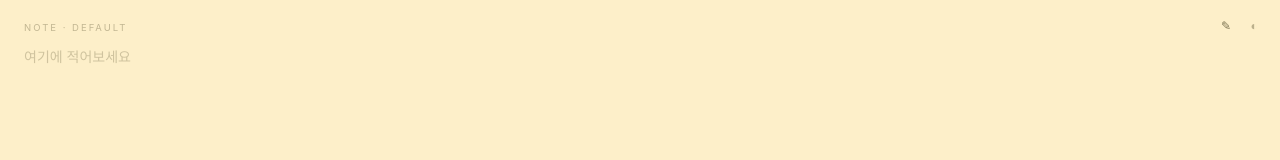
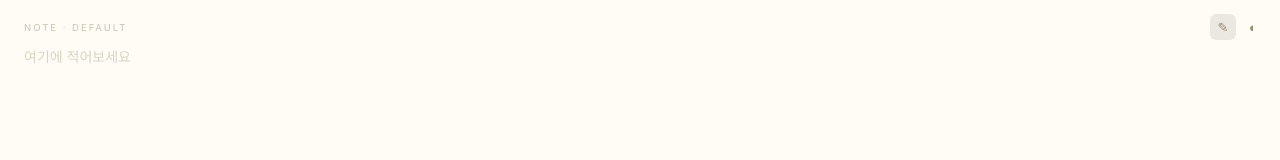
Before and after one commit to allie1231/itit-widgets, a plain HTML site: page note/index.html in a window 1280 px wide. Both pictures are taken after a click on the button "편집". Drawn offline with Linux system fonts and the light colour scheme; a web font is replaced by a local one.

Commit message:
Add files via upload

```diff
--- a/note/index.html
+++ b/note/index.html
@@ -7,24 +7,28 @@
 <link rel="stylesheet" href="https://cdn.jsdelivr.net/gh/orioncactus/pretendard@v1.3.9/dist/web/static/pretendard.css" />
 <link rel="stylesheet" href="../style.css" />
 <style>
-  body { padding: 0; }
+  body { padding: 0; overflow: hidden; }
+
   .note {
     position: relative;
     width: 100vw;
+    height: 100vh;
     min-height: 100vh;
-    padding: 22px 24px 20px;
-    background: var(--bg, #FDEFC9);
-    color: var(--fg, #7B7250);
+    padding: 22px 24px 22px;
+    background: var(--bg, #FEFCF5);
+    color: var(--fg, #9A8B6E);
     transition: background .25s, color .25s;
     display: flex;
     flex-direction: column;
+    box-sizing: border-box;
   }
   .id-label {
     font-size: 9.5px;
     letter-spacing: 2px;
-    opacity: .45;
+    opacity: .5;
     text-transform: uppercase;
     margin-bottom: 12px;
+    color: inherit;
   }
   .content {
     flex: 1;
@@ -35,6 +39,8 @@
     word-break: break-word;
     color: inherit;
     font-family: inherit;
+    overflow-y: auto;
+    padding-bottom: 20px;
   }
   .content:empty::before {
     content: attr(data-placeholder);
@@ -44,7 +50,7 @@
     caret-color: currentColor;
   }
 
-  /* toolbar */
+  /* toolbar - 항상 살짝 보이게 */
   .toolbar {
     position: absolute;
     top: 14px;
@@ -52,38 +58,41 @@
     display: flex;
     gap: 4px;
     align-items: center;
-    opacity: 0;
+    z-index: 20;
+    opacity: .4;
     transition: opacity .2s;
   }
   .note:hover .toolbar { opacity: 1; }
   .tb-btn {
-    width: 24px;
-    height: 24px;
+    width: 26px;
+    height: 26px;
     border: none;
     background: transparent;
     color: inherit;
-    opacity: .5;
     cursor: pointer;
     border-radius: 6px;
-    font-size: 12px;
+    font-size: 13px;
     display: grid;
     place-items: center;
     padding: 0;
+    line-height: 1;
   }
-  .tb-btn:hover { opacity: 1; background: rgba(0,0,0,.05); }
+  .tb-btn:hover { background: rgba(0,0,0,.06); }
+  .tb-btn.active { background: rgba(0,0,0,.08); }
 
   /* color panel */
   .panel {
     position: absolute;
-    top: 44px;
+    top: 48px;
     right: 14px;
     background: white;
     border-radius: 10px;
-    padding: 10px 12px;
-    box-shadow: 0 4px 16px rgba(0,0,0,.08);
+    padding: 12px 14px;
+    box-shadow: 0 4px 20px rgba(0,0,0,.1);
     display: none;
-    z-index: 10;
-    min-width: 180px;
+    z-index: 30;
+    min-width: 200px;
+    color: #555;
   }
   .panel.on { display: block; }
   .panel h4 {
@@ -100,24 +109,28 @@
     gap: 5px;
     margin-bottom: 12px;
   }
+  .swatches:last-child { margin-bottom: 0; }
   .swatch {
     aspect-ratio: 1;
     border-radius: 5px;
-    border: 1.5px solid transparent;
+    border: 1.5px solid rgba(0,0,0,.05);
     cursor: pointer;
+    padding: 0;
+    transition: transform .1s;
   }
-  .swatch:hover { border-color: rgba(0,0,0,.15); }
-  .swatch.active { border-color: rgba(0,0,0,.4); }
+  .swatch:hover { transform: scale(1.1); }
+  .swatch.active { border-color: rgba(0,0,0,.5); }
 
   .saved-hint {
     position: absolute;
-    bottom: 12px;
-    right: 16px;
+    bottom: 14px;
+    right: 18px;
     font-size: 9px;
     opacity: 0;
-    letter-spacing: 1px;
+    letter-spacing: 1.5px;
     text-transform: uppercase;
     transition: opacity .3s;
+    pointer-events: none;
   }
   .saved-hint.show { opacity: .5; }
 </style>
@@ -127,8 +140,8 @@
   <div class="id-label" id="idLabel">note</div>
 
   <div class="toolbar">
-    <button class="tb-btn" id="editBtn" title="편집">✎</button>
-    <button class="tb-btn" id="colorBtn" title="색">◐</button>
+    <button type="button" class="tb-btn" id="editBtn" title="편집" aria-label="편집">✎</button>
+    <button type="button" class="tb-btn" id="colorBtn" title="색" aria-label="색">◐</button>
   </div>
 
   <div class="panel" id="panel">
@@ -144,33 +157,35 @@
 </div>
 
 <script>
+  // 옅은 파스텔 톤 (배경) - 눈에 편한 옅기
   const BG_PALETTE = [
-    '#FDEFC9', // 버터
-    '#FCE0E7', // 블러시
-    '#D8E9F4', // 하늘
-    '#E7F0DC', // 민트
-    '#EDE4F0', // 라일락
-    '#F5E6DA', // 크림
-    '#F5D8D0', // 살구
-    '#DCE9DC', // 세이지
     '#FFFFFF', // 화이트
-    '#F5F2EC', // 아이보리
-    '#E8E4DC', // 그레이지
-    '#7B98AE', // 잉크
+    '#FEFCF5', // 아이보리
+    '#FDF7E8', // 옅은 버터
+    '#FDF1F0', // 옅은 블러시
+    '#F5FAFD', // 옅은 하늘
+    '#F3F8ED', // 옅은 민트
+    '#F8F3F8', // 옅은 라일락
+    '#FBF6F0', // 옅은 크림
+    '#F5F0EC', // 그레이지
+    '#F0F5F0', // 옅은 세이지
+    '#FDEFC9', // 진한 버터
+    '#FCE0E7', // 진한 블러시
   ];
+  // 글자색 (배경과 대비)
   const FG_PALETTE = [
-    '#7B7250', // 다크 브라운
+    '#5A5A5A', // 진한 그레이
+    '#7B7250', // 브라운
+    '#5A7A93', // 잉크
     '#8A5A6E', // 다크 블러시
-    '#5A7A93', // 다크 잉크
+    '#6E5A7A', // 다크 라일락
     '#5E7A4E', // 다크 그린
-    '#6E5A7A', // 다크 라일락
-    '#8A7B6E', // 다크 크림
-    '#9E6E5E', // 다크 살구
-    '#556B55', // 다크 세이지
-    '#333333', // 다크 그레이
-    '#6E6A5E', // 웜 그레이
-    '#4A4A4A', // 차콜
-    '#FFFFFF', // 화이트
+    '#9A8B6E', // 옅은 브라운
+    '#8A9AA8', // 옅은 잉크
+    '#333333', // 차콜
+    '#7B98AE', // 미디엄 잉크
+    '#B0A090', // 옅은 브라운
+    '#A08590', // 옅은 로즈
   ];
 
   const params = new URLSearchParams(location.search);
@@ -178,35 +193,41 @@
   document.getElementById('idLabel').textContent = 'note · ' + id;
 
   const KEY = 'itit.note.' + id;
-  const state = load();
+  let state = load();
 
   function load() {
     try {
       const v = JSON.parse(localStorage.getItem(KEY));
       if (v && typeof v === 'object') return v;
     } catch(e){}
-    return { text: '', bg: BG_PALETTE[0], fg: FG_PALETTE[0] };
+    return { text: '', bg: BG_PALETTE[1], fg: FG_PALETTE[6] };
   }
   function save() {
     localStorage.setItem(KEY, JSON.stringify(state));
     const hint = document.getElementById('hint');
     hint.classList.add('show');
-    setTimeout(() => hint.classList.remove('show'), 1200);
+    clearTimeout(save._t);
+    save._t = setTimeout(() => hint.classList.remove('show'), 1000);
   }
 
   function apply() {
-    document.getElementById('note').style.setProperty('--bg', state.bg);
-    document.getElementById('note').style.setProperty('--fg', state.fg);
-    document.getElementById('content').textContent = state.text || '';
+    const note = document.getElementById('note');
+    note.style.setProperty('--bg', state.bg);
+    note.style.setProperty('--fg', state.fg);
+    const content = document.getElementById('content');
+    if (!editing) content.textContent = state.text || '';
   }
 
   function buildSwatches(container, palette, current, onPick) {
     container.innerHTML = '';
     palette.forEach(c => {
-      const el = document.createElement('div');
+      const el = document.createElement('button');
+      el.type = 'button';
       el.className = 'swatch' + (c === current ? ' active' : '');
       el.style.background = c;
-      el.onclick = () => {
+      el.title = c;
+      el.onclick = (ev) => {
+        ev.stopPropagation();
         onPick(c);
         buildSwatches(container, palette, c, onPick);
       };
@@ -229,30 +250,55 @@
   const panel = document.getElementById('panel');
 
   let editing = false;
-  function toggleEdit() {
-    editing = !editing;
-    content.contentEditable = editing;
-    if (editing) content.focus();
-    editBtn.style.opacity = editing ? '1' : '';
+  function setEdit(on) {
+    editing = on;
+    content.contentEditable = on ? 'true' : 'false';
+    editBtn.classList.toggle('active', on);
+    if (on) {
+      content.focus();
+      // 커서 끝으로
+      const range = document.createRange();
+      range.selectNodeContents(content);
+      range.collapse(false);
+      const sel = window.getSelection();
+      sel.removeAllRanges();
+      sel.addRange(range);
+    }
   }
-  editBtn.onclick = toggleEdit;
+
+  editBtn.addEventListener('click', (e) => {
+    e.stopPropagation();
+    setEdit(!editing);
+  });
 
   content.addEventListener('input', () => {
     state.text = content.textContent;
     save();
   });
-  content.addEventListener('blur', () => {
-    if (editing) toggleEdit();
+
+  colorBtn.addEventListener('click', (e) => {
+    e.stopPropagation();
+    const isOn = panel.classList.contains('on');
+    if (isOn) {
+      panel.classList.remove('on');
+      colorBtn.classList.remove('active');
+    } else {
+      panel.classList.add('on');
+      colorBtn.classList.add('active');
+      refreshSwatches();
+    }
   });
 
-  colorBtn.onclick = () => {
-    panel.classList.toggle('on');
-    if (panel.classList.contains('on')) refreshSwatches();
-  };
   document.addEventListener('click', (e) => {
     if (!panel.contains(e.target) && e.target !== colorBtn) {
       panel.classList.remove('on');
+      colorBtn.classList.remove('active');
     }
+  });
+
+  // content 클릭 시 자동 편집 모드 진입
+  content.addEventListener('click', (e) => {
+    if (!editing) setEdit(true);
   });
 
   apply();
```
